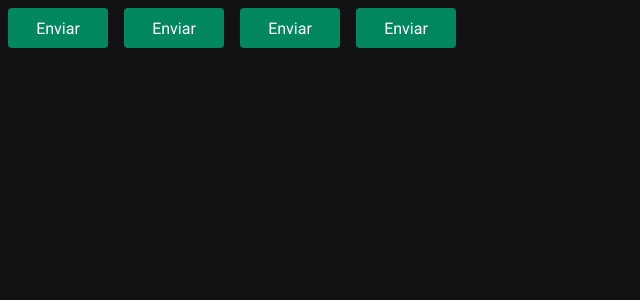
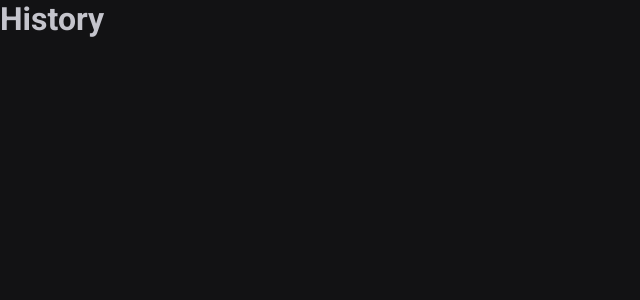
Before and after one commit to joaopnk/ReactJS_IgniteTimer, a React (Vite) app: page /history in a window 1280 px wide. Shown: the top 300 px of the page, without its empty margins (0-640 px from the left). Built offline with nearby package versions, Linux system fonts and the light colour scheme.

Commit message:
React Router DOM

```diff
--- a/package.json
+++ b/package.json
@@ -12,6 +12,7 @@
   "dependencies": {
     "react": "^18.2.0",
     "react-dom": "^18.2.0",
+    "react-router-dom": "^6.3.0",
     "styled-components": "^5.3.5"
   },
   "devDependencies": {
--- a/src/App.tsx
+++ b/src/App.tsx
@@ -1,15 +1,15 @@
 import { ThemeProvider } from 'styled-components'
-import { Button } from './components/Button'
+import { BrowserRouter } from 'react-router-dom'
+import { Router } from './Router'
 import { GlobalStyle } from './styles/global'
 import { defaultTheme } from './styles/themes/default'
 
 export function App() {
   return (
     <ThemeProvider theme={defaultTheme}>
-      <Button variant="primary" />
-      <Button variant="secondary" />
-      <Button variant="success" />
-      <Button variant="danger" />
+      <BrowserRouter>
+        <Router />
+      </BrowserRouter>
       <GlobalStyle />
     </ThemeProvider>
   )
--- /dev/null
+++ b/src/Router.tsx
@@ -0,0 +1,12 @@
+import { Routes, Route } from 'react-router-dom'
+import { History } from './pages/History'
+import { Home } from './pages/Home'
+
+export function Router() {
+  return (
+    <Routes>
+      <Route path="/" element={<Home />} />
+      <Route path="/history" element={<History />} />
+    </Routes>
+  )
+}
--- a/src/components/Button.styles.ts
+++ /dev/null
@@ -1,32 +0,0 @@
-import styled, { css } from 'styled-components'
-
-export type ButtonVariant = 'primary' | 'secondary' | 'danger' | 'success'
-
-interface ButtonContainerProps {
-  variant: ButtonVariant
-}
-
-const buttonVariants = {
-  primary: 'purple',
-  secondary: 'orange',
-  danger: 'red',
-  success: 'green',
-}
-
-export const ButtonContainer = styled.button<ButtonContainerProps>`
-  width: 100px;
-  height: 40px;
-  border-radius: 4px;
-  border: 0;
-  margin: 8px;
-
-  background-color: ${(props) => props.theme['green-500']};
-  color: ${(props) => props.theme.white};
-  /* Incluindo o código (as props) */
-  /* ${(props) => {
-    // Aplicando o background, usando a propriedade variant que está recebendo do button
-    return css`
-      background-color: ${buttonVariants[props.variant]};
-    `
-  }} */
-`
--- a/src/components/Button.tsx
+++ /dev/null
@@ -1,9 +0,0 @@
-import { ButtonContainer, ButtonVariant } from './Button.styles'
-
-interface ButtonProps {
-  variant?: ButtonVariant
-}
-
-export function Button({ variant = 'primary' }: ButtonProps) {
-  return <ButtonContainer variant={variant}>Enviar</ButtonContainer>
-}
--- /dev/null
+++ b/src/pages/History.tsx
@@ -0,0 +1,3 @@
+export function History() {
+  return <h1>History</h1>
+}
--- /dev/null
+++ b/src/pages/Home.tsx
@@ -0,0 +1,3 @@
+export function Home() {
+  return <h1>home</h1>
+}
```
Also changed, not shown: 1 other file (tests, documents, lock files or other folders).
